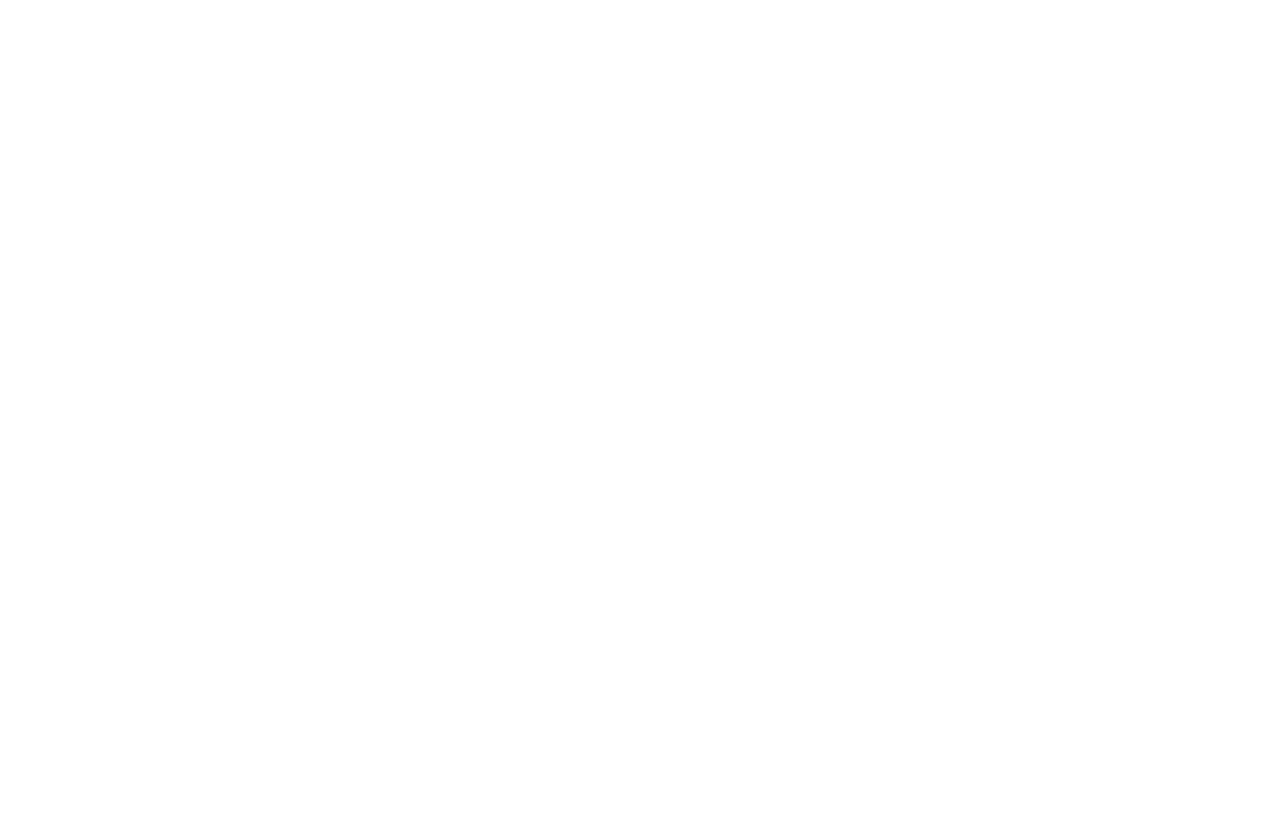
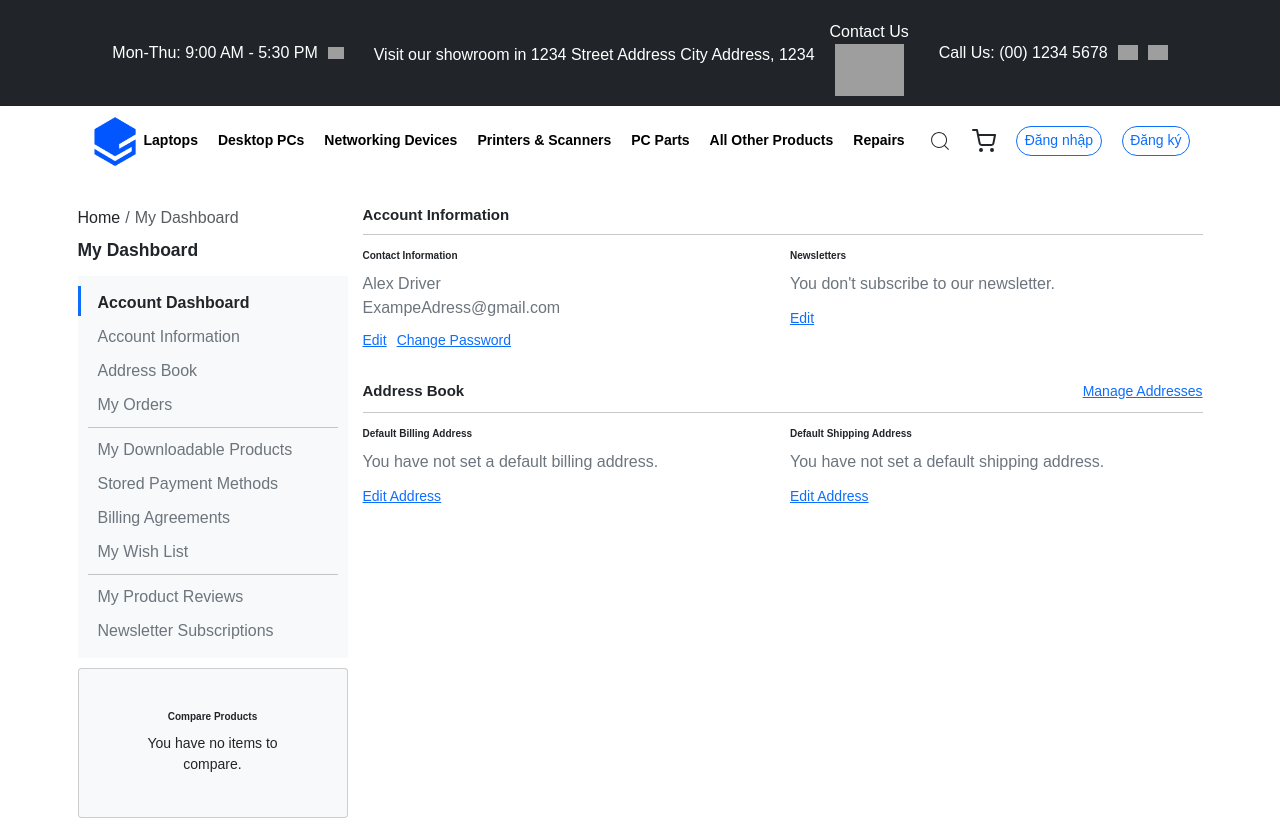
Before and after one commit to ngophuc29/KT-TKPM_PROJECT, a React (Vite) app in the folder client/: page /userAccount in a window 1280 px wide. Before the commit this address had no page. Shown: the top 820 px of the page. Built offline with nearby package versions, Linux system fonts and the light colour scheme; grey boxes are pictures that could not be loaded.

Commit message:
Làm mình làm mẩy UserAccount

```diff
--- /dev/null
+++ b/client/src/components/UserAccountDisplay/AccountBreadcrumb.jsx
@@ -0,0 +1,14 @@
+const AccountBreadcrumb = () => {
+    return (
+      <nav aria-label="breadcrumb">
+        <ol className="breadcrumb small">
+          <li className="breadcrumb-item">Home</li>
+          <li className="breadcrumb-item active" aria-current="page">
+            My Dashboard
+          </li>
+        </ol>
+      </nav>
+    );
+  };
+
+  export default AccountBreadcrumb;
--- /dev/null
+++ b/client/src/components/UserAccountDisplay/AccountInformation.jsx
@@ -0,0 +1,57 @@
+import React from "react";
+import AddressBook from "./AddressBook";
+
+const AccountInformation = () => {
+  return (
+    <article>
+      <h2 className="h4 fw-bold mb-3">Account Information</h2>
+      <hr className="mb-4" />
+
+      <div className="row mb-4">
+        <div className="col-md-6">
+          <div className="mb-4">
+            <h3 className="h6 fw-bold mb-3">Contact Information</h3>
+            <p className="text-secondary mb-3">
+              Alex Driver
+              <br />
+              ExampeAdress@gmail.com
+            </p>
+            <div className="d-flex gap-3">
+              <a
+                href="#"
+                className="text-primary text-decoration-underline small"
+              >
+                Edit
+              </a>
+              <a
+                href="#"
+                className="text-primary text-decoration-underline small"
+              >
+                Change Password
+              </a>
+            </div>
+          </div>
+        </div>
+
+        <div className="col-md-6">
+          <div className="mb-4">
+            <h3 className="h6 fw-bold mb-3">Newsletters</h3>
+            <p className="text-secondary mb-3">
+              You don't subscribe to our newsletter.
+            </p>
+            <a
+              href="#"
+              className="text-primary text-decoration-underline small"
+            >
+              Edit
+            </a>
+          </div>
+        </div>
+      </div>
+
+      <AddressBook />
+    </article>
+  );
+};
+
+export default AccountInformation;
--- /dev/null
+++ b/client/src/components/UserAccountDisplay/AccountSidebar.jsx
@@ -0,0 +1,31 @@
+import React from "react";
+import AccountBreadcrumb from "./AccountBreadcrumb";
+import SidebarMenu from "./SidebarMenu";
+
+const AccountSidebar = () => {
+  return (
+    <aside>
+      <AccountBreadcrumb />
+      <h1 className="h3 fw-semibold mb-4">My Dashboard</h1>
+      <SidebarMenu />
+
+      <div className="card mt-3 bg-light">
+        <div className="card-body text-center">
+          <h2 className="h6 fw-bold">Compare Products</h2>
+          <p className="small mt-3 mb-0">You have no items to compare.</p>
+        </div>
+      </div>
+
+      <div className="card mt-3 bg-light">
+        <div className="card-body text-center">
+          <h2 className="h6 fw-bold">My Wish List</h2>
+          <p className="small mt-3 mb-0">
+            You have no items in your wish list.
+          </p>
+        </div>
+      </div>
+    </aside>
+  );
+};
+
+export default AccountSidebar;
--- /dev/null
+++ b/client/src/components/UserAccountDisplay/AddressBook.jsx
@@ -0,0 +1,48 @@
+const AddressBook = () => {
+    return (
+      <section className="mt-4">
+        <div className="d-flex justify-content-between align-items-center mb-3">
+          <h2 className="h4 fw-bold mb-0">Address Book</h2>
+          <a href="#" className="text-primary text-decoration-underline small">
+            Manage Addresses
+          </a>
+        </div>
+
+        <hr className="mb-4" />
+
+        <div className="row">
+          <div className="col-md-6">
+            <div className="mb-4">
+              <h3 className="h6 fw-bold mb-3">Default Billing Address</h3>
+              <p className="text-secondary mb-3">
+                You have not set a default billing address.
+              </p>
+              <a
+                href="#"
+                className="text-primary text-decoration-underline small"
+              >
+                Edit Address
+              </a>
+            </div>
+          </div>
+
+          <div className="col-md-6">
+            <div className="mb-4">
+              <h3 className="h6 fw-bold mb-3">Default Shipping Address</h3>
+              <p className="text-secondary mb-3">
+                You have not set a default shipping address.
+              </p>
+              <a
+                href="#"
+                className="text-primary text-decoration-underline small"
+              >
+                Edit Address
+              </a>
+            </div>
+          </div>
+        </div>
+      </section>
+    );
+  };
+
+  export default AddressBook;
--- /dev/null
+++ b/client/src/components/UserAccountDisplay/SidebarMenu.jsx
@@ -0,0 +1,46 @@
+const SidebarMenu = () => {
+    return (
+      <nav className="nav flex-column bg-light p-3">
+        <div className="position-relative">
+          <div
+            className="position-absolute bg-primary"
+            style={{ width: "3px", height: "30px", left: "-1rem" }}
+          ></div>
+        </div>
+        <a className="nav-link fw-semibold text-dark" href="#">
+          Account Dashboard
+        </a>
+        <a className="nav-link text-secondary" href="#">
+          Account Information
+        </a>
+        <a className="nav-link text-secondary" href="#">
+          Address Book
+        </a>
+        <a className="nav-link text-secondary" href="#">
+          My Orders
+        </a>
+        <hr className="my-2" />
+        <a className="nav-link text-secondary" href="#">
+          My Downloadable Products
+        </a>
+        <a className="nav-link text-secondary" href="#">
+          Stored Payment Methods
+        </a>
+        <a className="nav-link text-secondary" href="#">
+          Billing Agreements
+        </a>
+        <a className="nav-link text-secondary" href="#">
+          My Wish List
+        </a>
+        <hr className="my-2" />
+        <a className="nav-link text-secondary" href="#">
+          My Product Reviews
+        </a>
+        <a className="nav-link text-secondary" href="#">
+          Newsletter Subscriptions
+        </a>
+      </nav>
+    );
+  };
+
+  export default SidebarMenu;
--- /dev/null
+++ b/client/src/pages/UserAccount/UserAccount.jsx
@@ -0,0 +1,23 @@
+
+import React from "react";
+import AccountSidebar from "../../components/UserAccountDisplay/AccountSidebar";
+import AccountInformation from "../../components/UserAccountDisplay/AccountInformation";
+
+const UserAccount = () => {
+  return (
+    <main className="container-fluid bg-white py-5">
+      <div className="container">
+        <div className="row">
+          <div className="col-md-3">
+            <AccountSidebar />
+          </div>
+          <div className="col-md-9">
+            <AccountInformation />
+          </div>
+        </div>
+      </div>
+    </main>
+  );
+};
+
+export default UserAccount;
--- a/client/src/routes/routes.js
+++ b/client/src/routes/routes.js
@@ -6,6 +6,7 @@
 import Catalog from "../pages/Catalog/Catalog";
 import ProductDetailsAll from "../components/ProductDetails/ProductDetailsAll";
 import ContactUs from "../pages/ContactUs/ContactUs";
+import UserAccount from "../pages/UserAccount/UserAccount";
 const publicRoutes = [
   { path: "/home", component: Home },
   { path: "/login", component: Login },
@@ -15,6 +16,7 @@
   { path: "/details", component: ProductDetailsAll },
   { path: "/catalog", component: Catalog },
   { path: "/contactUs", component: ContactUs },
+  { path: "/userAccount", component: UserAccount },
 
 
 
```
Also changed, not shown: 2 other files (tests, documents, lock files or other folders).
